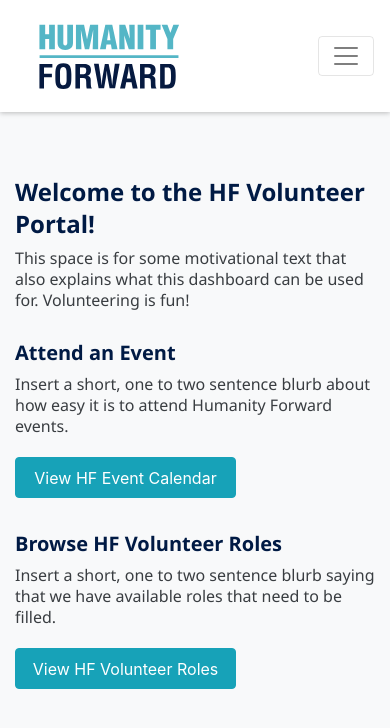
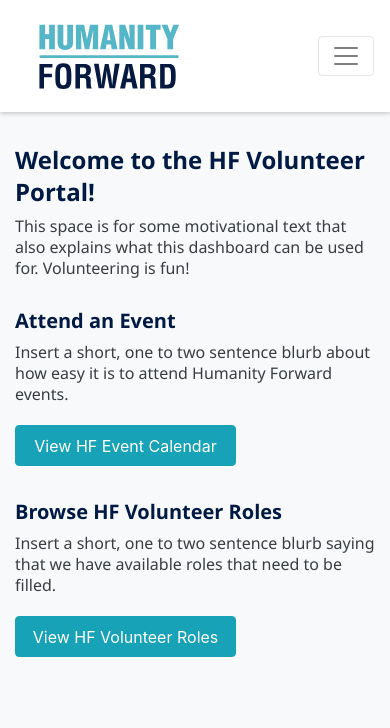
Before and after one commit to HF-RapidResponse/volunteer-portal, a React (Create React App) app: page / in a window 390 px wide. Shown: the top 728 px of the page. Built offline with nearby package versions, Linux system fonts and the light colour scheme.

Commit message:
added variable padding top for body

```diff
--- a/src/styles/base.scss
+++ b/src/styles/base.scss
@@ -18,6 +18,14 @@
 
 #main-content {
   padding-top: 11rem;
+
+  @media (max-width: 768px) {
+    padding-top: 10rem;
+  }
+
+  @media (max-width: 576px) {
+    padding-top: 9rem;
+  }
 }
 
 h1,
```
